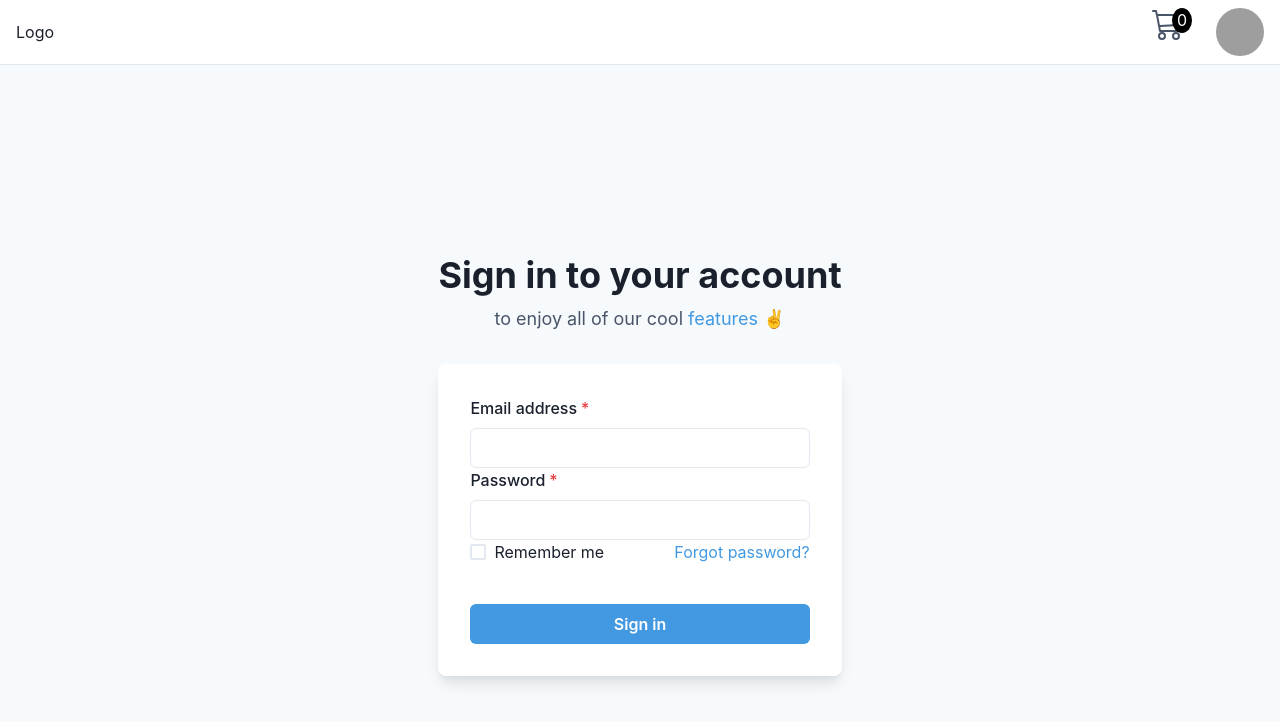
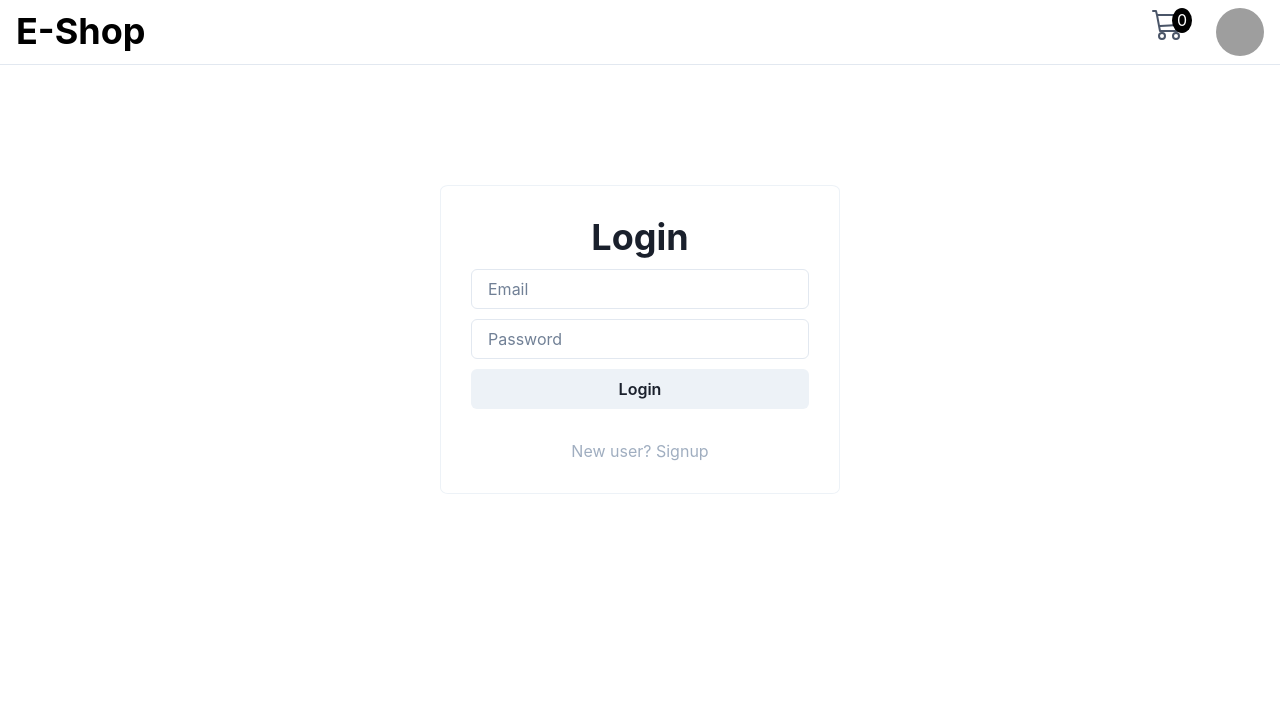
Before and after one commit to Chandrakant121/Shopping-app, a React (Vite) app: page /login in a window 1280 px wide. Shown: the top 722 px of the page. Built offline with nearby package versions, Linux system fonts and the light colour scheme; data requests are answered from the project's data file; grey boxes are pictures that could not be loaded.

Commit message:
login page updated

```diff
--- a/db.json
+++ b/db.json
@@ -326,6 +326,18 @@
         "rate": 3.3,
         "count": 203
       }
+    },
+    {
+      "id": 1,
+      "title": "Fjallraven - Foldsack No. 1 Backpack, Fits 15 Laptops",
+      "price": 109.95,
+      "description": "Your perfect pack for everyday use and walks in the forest. Stash your laptop (up to 15 inches) in the padded sleeve, your everyday",
+      "category": "bags",
+      "image": "https://fakestoreapi.com/img/81fPKd-2AYL._AC_SL1500_.jpg",
+      "rating": {
+        "rate": 3.9,
+        "count": 120
+      }
     }
   ]
 }
--- a/src/App.jsx
+++ b/src/App.jsx
@@ -7,6 +7,7 @@ function App() {
     <>
       <Navbar />
       <AllRoutes />
+      {/* <Footer> */}
     </>
   )
 }
--- a/src/Components/AllRoutes.jsx
+++ b/src/Components/AllRoutes.jsx
@@ -6,7 +6,7 @@ import Products from '../Pages/Products'
 import Product from '../Pages/product'
 import Orders from '../Pages/Orders'
 import Login from '../Pages/Login'
-import Logout from '../Pages/Logout'
+import Signup from '../Pages/Signup'
 
 const AllRoutes = () => {
     return <Routes>
@@ -16,7 +16,7 @@ const AllRoutes = () => {
         <Route path='/cart' element={<Cart />} />
         <Route path='/orders/' element={<Orders />} />
         <Route path='/login' element={<Login />} />
-        <Route path='/logout' element={<Logout />} />
+        <Route path='/signup' element={<Signup />} />
     </Routes>
 }
 
--- a/src/Components/Navbar.jsx
+++ b/src/Components/Navbar.jsx
@@ -10,7 +10,7 @@ import {
     useBreakpointValue,
     useDisclosure,
     Link,
-    Icon
+    Icon, Heading, Button
 } from '@chakra-ui/react';
 import { Link as RouterLink } from "react-router-dom"
 import { BsCart3 } from "react-icons/bs"
@@ -53,20 +53,14 @@ const Navbar = () => {
                 </Flex>
                 <Flex flex={{ base: 1 }} justify={{ base: 'center', md: 'start' }}>
                     <Link as={RouterLink} to="/">
-                        <Text
-                            textAlign={useBreakpointValue({ base: 'center', md: 'left' })}
-                            fontFamily={'heading'}
-                            color={useColorModeValue('gray.800', 'white')}>
-                            Logo
-                        </Text>
+                        <Heading color={"black"}
+                            as="h1"> E-Shop</Heading>
                     </Link>
-
 
                     <Flex display={{ base: 'none', md: 'flex' }} ml={10}>
                         {/* <DesktopNav /> */}
                     </Flex>
                 </Flex>
-
                 <Stack
                     flex={{ base: 1, md: 0 }}
                     justify={'flex-end'}
@@ -74,19 +68,15 @@ const Navbar = () => {
                     spacing={6}>
 
                     <Link as={RouterLink} to="/cart">
-
                         <Box position="relative" padding="0 0.5rem ">
-
                             <CartCounter />
                             <Icon as={BsCart3} boxSize="2rem" />
-
                         </Box>
-
                     </Link>
-
                     <Profile />
                 </Stack>
             </Flex>
+
 
             <Collapse in={isOpen} animateOpacity>
                 {/* <MobileNav /> */}
--- a/src/Pages/Homepage.jsx
+++ b/src/Pages/Homepage.jsx
@@ -1,8 +1,19 @@
 import React from 'react'
+import { Box, Heading, Text, Link } from "@chakra-ui/react"
+import { Link as RouterLink } from "react-router-dom"
 
 const Homepage = () => {
     return (
-        <div>Homepage</div>
+        <Box>
+            <Heading as="h1" textAlign="center">Homepage</Heading>
+            <Box>
+                <Link as={RouterLink} to="/products" textAlign={"center"}>
+                    <Text fontSize={"22px"} fontWeight="bold" color={"black"}
+                    > Products</Text>
+                </Link>
+            </Box>
+
+        </Box>
     )
 }
 
--- a/src/Pages/Login.jsx
+++ b/src/Pages/Login.jsx
@@ -1,91 +1,33 @@
-import {
-    Flex,
-    Box,
-    FormControl,
-    FormLabel,
-    Input,
-    Checkbox,
-    Stack,
-    Link,
-    Button,
-    Heading,
-    Text,
-    useColorModeValue,
-} from '@chakra-ui/react';
-import { useState } from 'react';
+import { Button, Container, Heading, Input, Text, useToast, VStack } from "@chakra-ui/react";
+import { useState } from "react";
+import { Link, useNavigate } from "react-router-dom";
 import { useDispatch } from 'react-redux';
-import { signIn } from '../Redux/auth/action';
+// import { loginRequest } from "../Redux/auth/action"
+const Login = () => {
+    const [login, setLogin] = useState({ email: "", password: "" });
+    const dispatch = useDispatch();
+    const toast = useToast();
+    const navigate = useNavigate();
 
-export default function SimpleCard() {
-    const dispatch = useDispatch()
-    const [userEmail, setUserEmail] = useState("")
-    const [userPassword, setUserPassword] = useState("")
-
-    const handleUserEmailChange = (e) => {
-        setUserEmail(e.target.value)
+    const handleChange = ({ target: { name, value } }) => {
+        setLogin({ ...login, [name]: value });
     }
-    const handleUserPasswordChange = (e) => {
-        setUserPassword(e.target.value)
-    }
-
-    const submitHandler = (e) => {
-        e.preventDefault();
-        console.log(userEmail, userPassword)
-        dispatch(signIn({ email: userEmail, password: userPassword }))
+    const handleSubmit = () => {
+        dispatch(loginRequest(login, toast, navigate));
     }
 
     return (
-        <Flex
-            minH={'100vh'}
-            align={'center'}
-            justify={'center'}
-            bg={useColorModeValue('gray.50', 'gray.800')}>
-            <Stack spacing={8} mx={'auto'} maxW={'lg'} py={12} px={6}>
-                <Stack align={'center'}>
-                    <Heading fontSize={'4xl'}>Sign in to your account</Heading>
-                    <Text fontSize={'lg'} color={'gray.600'}>
-                        to enjoy all of our cool <Link color={'blue.400'}>features</Link> ✌️
-                    </Text>
-                </Stack>
-                <Box
-                    rounded={'lg'}
-                    bg={useColorModeValue('white', 'gray.700')}
-                    boxShadow={'lg'}
-                    p={8}>
-
-                    <Stack spacing={4}>
-                        <form onSubmit={submitHandler} >
-                            <FormControl id="email" isRequired>
-                                <FormLabel>Email address</FormLabel>
-                                <Input type="email" value={userEmail} onChange={handleUserEmailChange} />
-                            </FormControl>
-                            <FormControl id="password" isRequired>
-                                <FormLabel>Password</FormLabel>
-                                <Input type="password" value={userPassword} onChange={handleUserPasswordChange} />
-                            </FormControl>
-                            <Stack spacing={10}>
-                                <Stack
-                                    direction={{ base: 'column', sm: 'row' }}
-                                    align={'start'}
-                                    justify={'space-between'}>
-                                    <Checkbox>Remember me</Checkbox>
-                                    <Link color={'blue.400'}>Forgot password?</Link>
-                                </Stack>
-                                <Button
-                                    bg={'blue.400'}
-                                    color={'white'}
-                                    _hover={{
-                                        bg: 'blue.500',
-                                    }}
-                                    type="submit"
-                                >
-                                    Sign in
-                                </Button>
-                            </Stack>
-                        </form>
-                    </Stack>
-                </Box>
-            </Stack >
-        </Flex >
+        <>
+            <Container border={'1px solid #edf2f7'} my={['190px', '120px']} borderRadius={'2%'} p={'30px'} maxW={'400px'}>
+                <VStack gap={'10px'}>
+                    <Heading>Login</Heading>
+                    <Input onChange={handleChange} name='email' value={login.email} type={'email'} placeholder='Email' />
+                    <Input onChange={handleChange} name='password' value={login.password} type={'password'} placeholder='Password' />
+                    <Button onClick={handleSubmit} w={'100%'}>Login</Button>
+                    <Link to={'/signup'}><Text pt={'20px'} color={'gray.400'}>New user? Signup</Text></Link>
+                </VStack>
+            </Container>
+        </>
     );
-}
+};
+export default Login
--- a/src/Pages/Logout.jsx
+++ /dev/null
@@ -1,9 +0,0 @@
-import React from 'react'
-
-const Logout = () => {
-    return (
-        <div>Logout</div>
-    )
-}
-
-export default Logout
--- /dev/null
+++ b/src/Pages/Signup.jsx
@@ -0,0 +1,42 @@
+import { Button, Container, Heading, Input, Select, Text, useToast, VStack } from "@chakra-ui/react";
+import { useState } from "react";
+import { Link, useNavigate } from "react-router-dom";
+import { useDispatch } from 'react-redux';
+// import { signupRequest } from "../Redux/auth/action"
+// import { signupValidator } from "../utils/localStorage";
+const Signup = () => {
+    const init = { name: "", mobile: "", email: "", gender: "", password: "" };
+    const [signup, setSignup] = useState(init);
+    const toast = useToast();
+    const navigate = useNavigate();
+    const dispatch = useDispatch();
+
+    const handleChange = ({ target: { name, value } }) => {
+        setSignup({ ...signup, [name]: value });
+    }
+
+    const handleSubmit = () => {
+        if (signupValidator(signup, toast)) {
+            dispatch(signupRequest(signup, toast, navigate));
+        }
+    }
+
+    return (
+        <Container border={'1px solid #edf2f7'} mt={['60px', '20px']} borderRadius={'2%'} p={['10px', '20px', '30px']} maxW={'400px'}>
+            <VStack gap={'10px'}>
+                <Heading>Signup</Heading>
+                <Input onChange={handleChange} name='name' value={signup.name} type={'text'} placeholder='Name' />
+                <Input onChange={handleChange} name='mobile' value={signup.mobile} type={'tel'} placeholder='Mobile' />
+                <Input onChange={handleChange} name='email' value={signup.email} type={'email'} placeholder='Email' />
+                <Select onChange={handleChange} name='gender' value={signup.gender} color={'gray.500'} placeholder="Gender">
+                    <option value="male">Male</option>
+                    <option value="female">Female</option>
+                </Select>
+                <Input onChange={handleChange} name='password' value={signup.password} type={'password'} placeholder='Password' />
+                <Button onClick={handleSubmit} w={'100%'}>Create Account</Button>
+                <Link to={'/login'}><Text pt={'20px'} color={'gray.400'}>Already a user? Login</Text></Link>
+            </VStack>
+        </Container>
+    );
+};
+export default Signup
--- a/src/Redux/store.js
+++ b/src/Redux/store.js
@@ -1,11 +1,10 @@
 import { legacy_createStore, combineReducers, applyMiddleware, compose } from "redux";
 import thunk from "redux-thunk";
 import productReducer from "./products/reducer"
-import authReducer from "./auth/reducer"
+// import authReducer from "./auth/reducer"
 
 const rootReducer = combineReducers({
     ecommerceData: productReducer,
-    authReducer
 })
 
 const composeEnhancers = window.__REDUX_DEVTOOLS_EXTENSION_COMPOSE__ || compose
```
Also changed, not shown: src/Components/Profile.jsx (+6 -4 lines), src/Redux/auth/action.js (deleted, +0 -30 lines), src/Redux/auth/reducer.js (deleted, +0 -41 lines).
